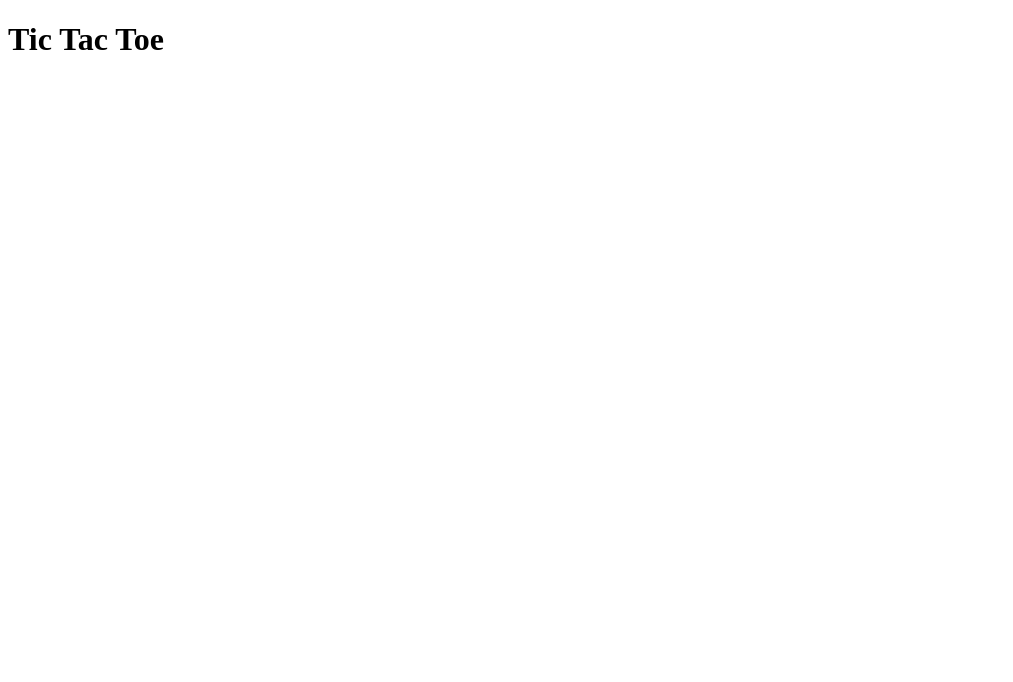
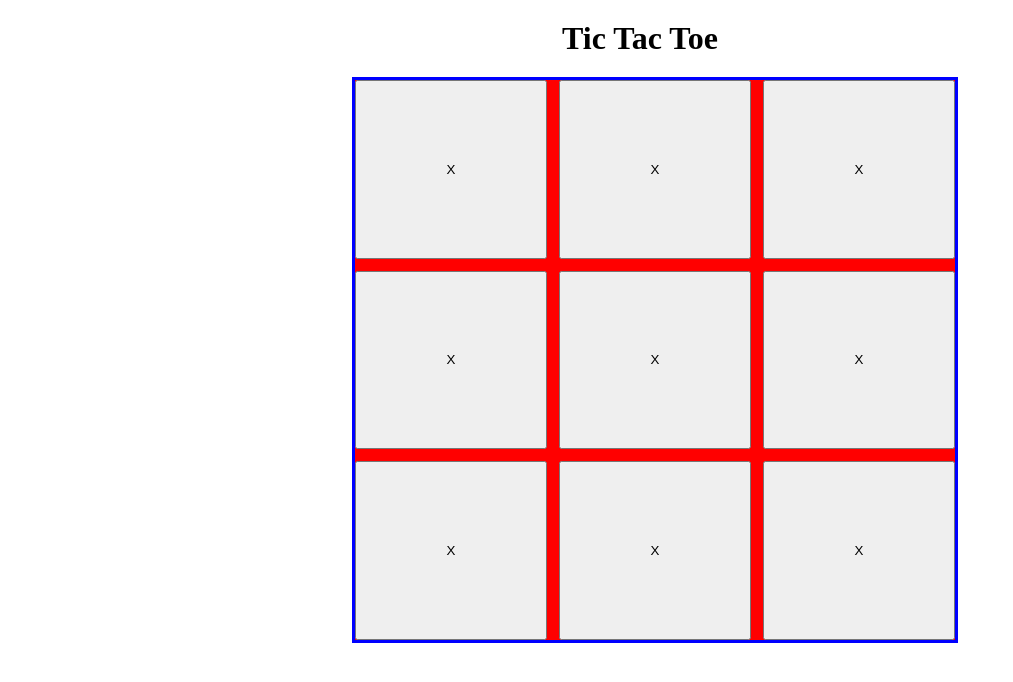
Before and after one commit to amalraj28/tic-tac-toe, a plain HTML site: page index.html in a window 1280 px wide. Shown: the whole page, without its empty margins (0-1013 px from the left). Drawn offline with Linux system fonts and the light colour scheme.

Commit message:
Basic UI ready

```diff
--- a/index.html
+++ b/index.html
@@ -4,6 +4,7 @@
 <head>
   <meta charset="UTF-8">
   <meta name="viewport" content="width=device-width, initial-scale=1.0">
+  <link rel="stylesheet" href="styles.css">
   <title>Tic Tac Toe</title>
 </head>
 
@@ -11,7 +12,17 @@
   <main>
     <div class="game">
       <h1>Tic Tac Toe</h1>
-
+      <div class="game-area">
+        <button>X</button>
+        <button>X</button>
+        <button>X</button>
+        <button>X</button>
+        <button>X</button>
+        <button>X</button>
+        <button>X</button>
+        <button>X</button>
+        <button>X</button>
+      </div>
     </div>
   </main>
 </body>
--- a/styles.css
+++ b/styles.css
@@ -0,0 +1,22 @@
+* {
+  margin: 0;
+  padding: 0;
+}
+
+.game {
+  margin-top: 20px;
+  text-align: center;
+}
+
+.game-area {
+  display: grid;
+  grid-template-columns: repeat(3, 15svw);
+  height: 70svh;
+  margin-top: 20px;
+  gap: 1.5vmin;
+  justify-content: center;
+  background-color: red;
+  border: 3px blue solid;
+  width: fit-content;
+  margin-left: 27.5svw;
+}
```
